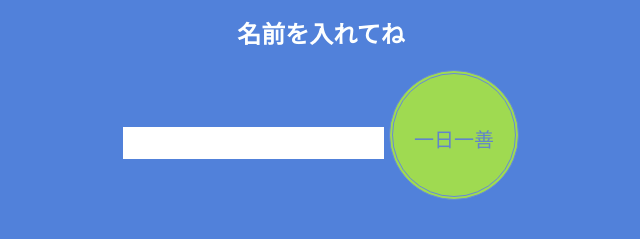
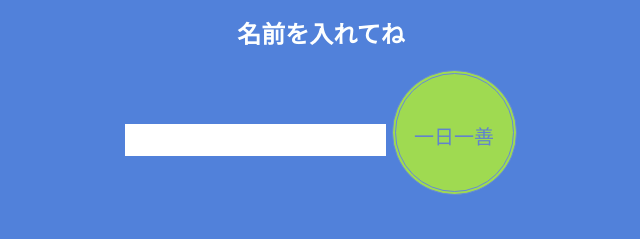
Before and after one commit to cat22roo/PayItForward-Maker, a plain HTML site: page index.html in a window 1280 px wide. Shown: the part 259-498 px from the top of the page, 319-959 px from the left. Drawn offline with Linux system fonts and the light colour scheme; a web font is replaced by a local one.

Commit message:
Update pif-maker.css

```diff
--- a/pif-maker.css
+++ b/pif-maker.css
@@ -25,9 +25,9 @@ button {
   font-family: 'Potta One', cursive;
   font-size: 20px;
   color: #6183cc;
-  width: 130px;
-  height: 130px;
-  line-height: 130px;
+  width: 125px;
+  height: 125px;
+  line-height: 125px;
   border-radius: 50%;
   border: double 4px #668ad8;
   text-align: center;
```
